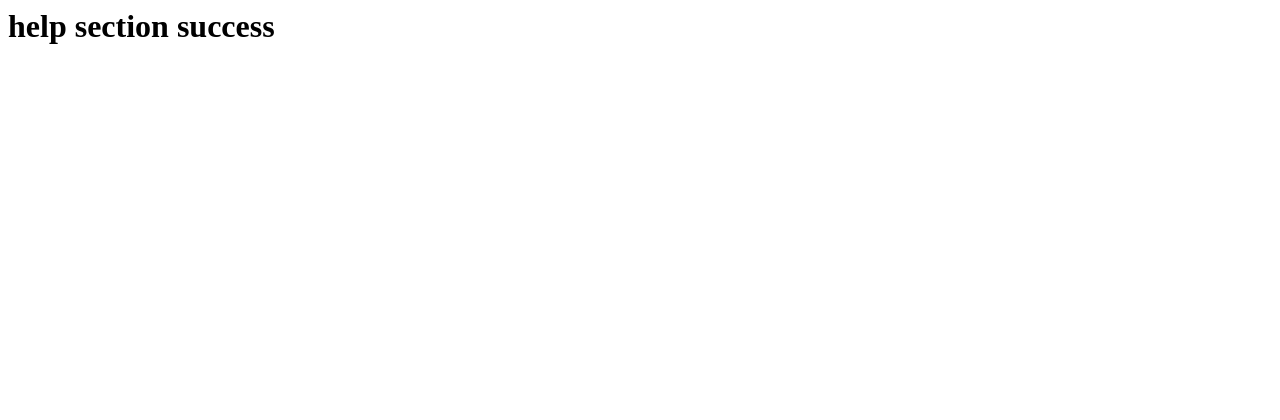
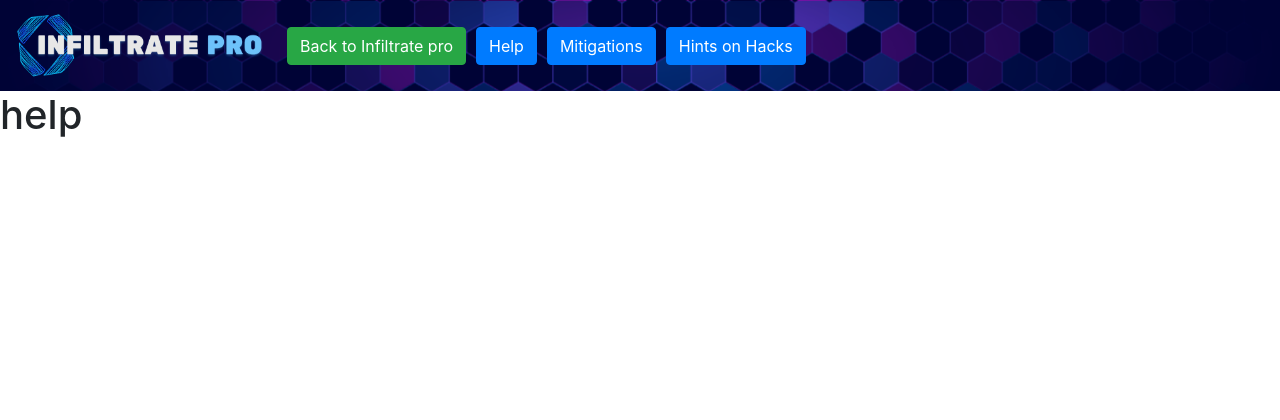
Before and after one commit to cat-daniels/Infiltrate_Pro_v2, a PHP site: page /help/helpdashboard.php in a window 1280 px wide. Shown: the top 420 px of the page. Run offline with PHP 8.4, Linux system fonts and the light colour scheme; some libraries are stand-ins or nearby versions.

Commit message:
added help section & connections

```diff
--- a/default/homepage.php
+++ b/default/homepage.php
@@ -8,6 +8,6 @@ include_once("../includes/footer.php");
 <!DOCTYPE html>
 <html lang="en">
 <body>
-
+<h1>Is this working?</h1>
 </body>
 </html>
--- a/help/helpdashboard.php
+++ b/help/helpdashboard.php
@@ -1 +1,13 @@
-<h1>help section success</h1>
+<?php
+include_once("../includes/header.php");
+include_once("../includes/helpnav.php");
+include_once("../includes/footer.php");
+
+?>
+
+<!DOCTYPE html>
+<html lang="en">
+<body>
+<h1>help</h1>
+</body>
+</html>
--- /dev/null
+++ b/includes/helpnav.php
@@ -0,0 +1,32 @@
+<!DOCTYPE html>
+<html>
+<head>
+</head>
+<body>
+<nav class="navbar navbar-expand-lg navbar-dark bg-dark">
+  <button class="navbar-toggler" type="button" data-toggle="collapse" data-target="#navbarTogglerDemo03"
+    aria-controls="navbarTogglerDemo03" aria-expanded="false" aria-label="Toggle navigation">
+    <span class="navbar-toggler-icon"></span>
+  </button>
+  <a class="navbar-brand" href="../default/homepage.php">
+    <img src="../images/logo.png" width="250" height="65" class="d-inline-block align-top" alt="">
+  </a>
+
+  <div class="collapse navbar-collapse" id="navbarTogglerDemo03">
+    <ul class="navbar-nav mr-auto mt-2 mt-lg-0">
+      <li class="nav-item">
+        <a href="../default/homepage.php"><button class="btn btn-success my-2 my-sm-0" id="NavButton">Back to Infiltrate pro</button></a>
+      </li>
+      <li class="nav-item">
+        <a href="#"><button class="btn btn-primary my-2 my-sm-0" id="NavButton">Help</button></a>
+      </li>
+      <li class="nav-item">
+        <button class="btn btn-primary my-2 my-sm-0" id="NavButton">Mitigations</button>
+        <!-- Add dropdown here -->
+      </li>
+      <li class="nav-item">
+        <button class="btn btn-primary my-2 my-sm-0" id="NavButton">Hints on Hacks</button>
+      </li>
+    </ul>
+</nav>
+</html>
```
Also changed, not shown: includes/nav.php (+10 -8 lines), help/helpnav.php (deleted).
